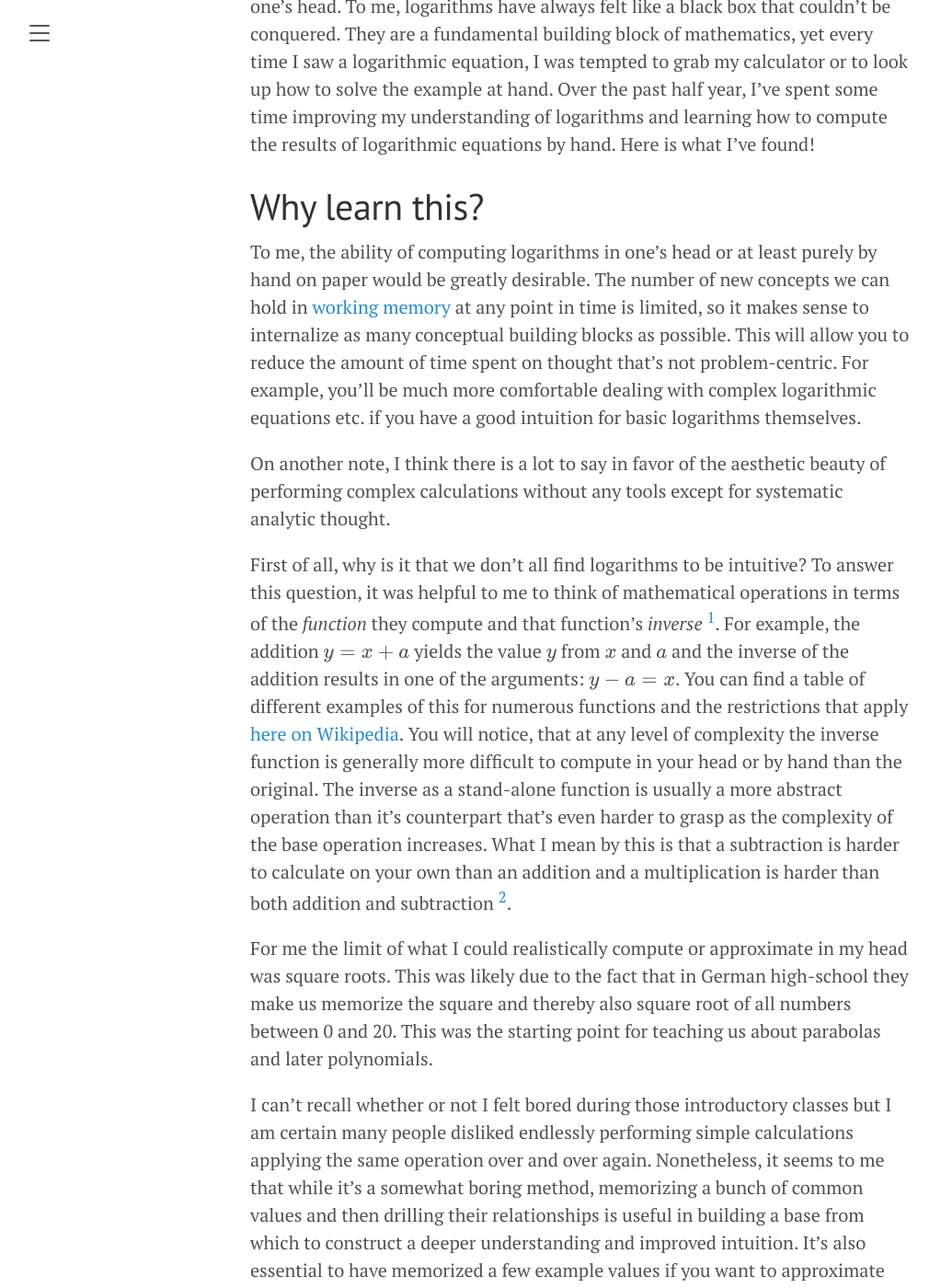
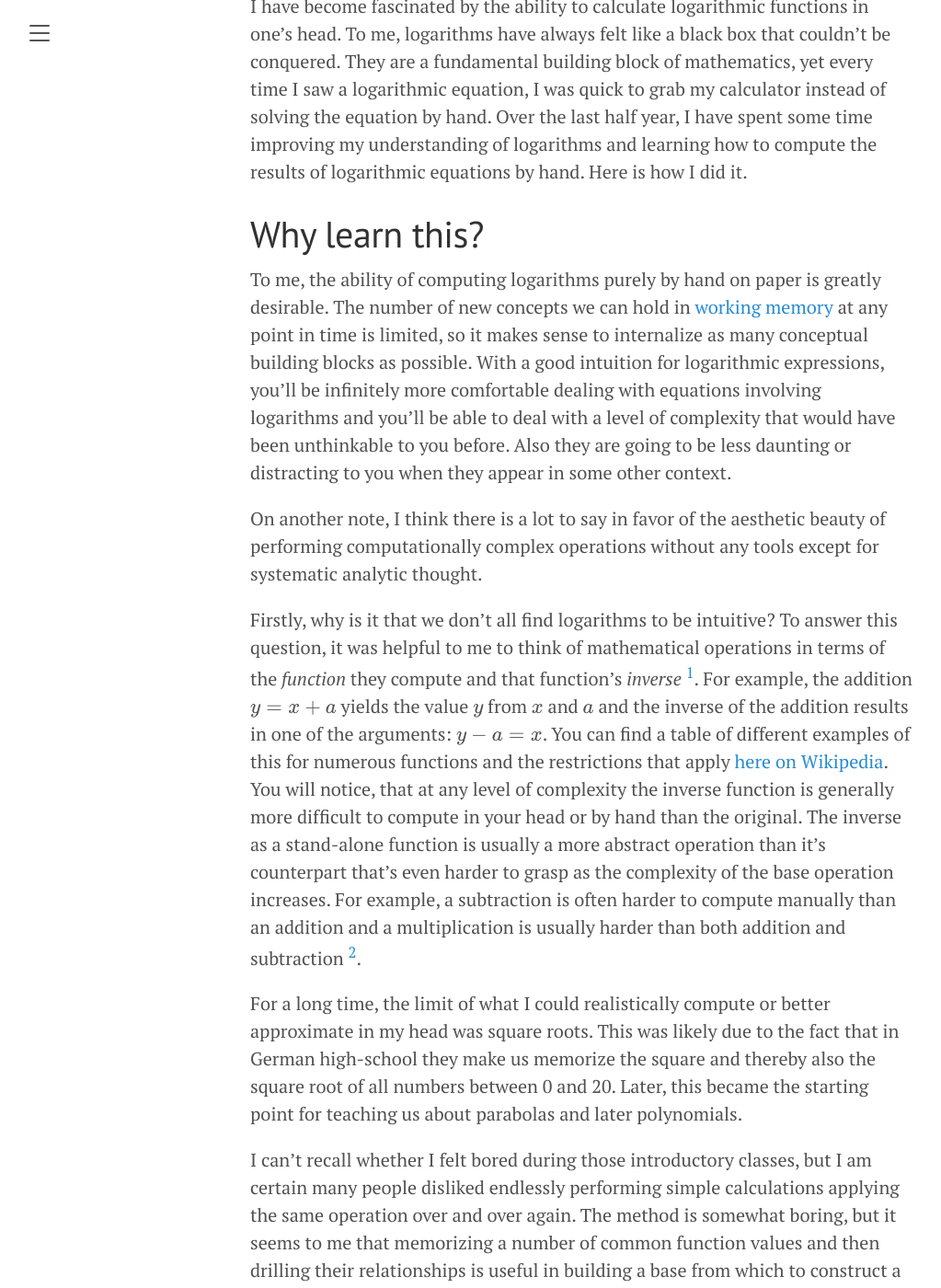
Before and after one commit to vincentbernat/thass0.github.io, a Jekyll site: the page built from _posts/2023-08-23-computing-logarithms-manually.md, in a window 1280 px wide and 1400 px high, scrolled down 510 px. Shown: the whole window at 92% size, without its empty margins (8-1031 px from the left). Built offline with Jekyll 4.4.1, drawn with Linux system fonts in a browser that asks for light colours; formulas are drawn with MathJax 3; some of the changed text lies outside the part shown.

Commit message:
Improve language and explanations

```diff
--- a/_posts/2023-08-23-computing-logarithms-manually.md
+++ b/_posts/2023-08-23-computing-logarithms-manually.md
@@ -4,39 +4,43 @@ title: Learning some more logarithms
 ---
 
 <div class="message">
-This post was originally inspired by <a href="https://two-wrongs.com/learning-some-logarithms.html">learning some logarithms</a> by kqr. Just like his post it's about excitement and discovery, and I hope to present some of the knowledge I've gathered in an approachable way. Some parts get quite math-heavy, but they are not meant to be a formally rigid study of the topics at hand. Rather their purpose is to be practical and insightful.
+This post was originally inspired by <a href="https://two-wrongs.com/learning-some-logarithms.html">learning some logarithms</a> by kqr. Just like his post it's about the excitement of discovery, and I hope to present some of the knowledge that I have gathered in an approachable way. Some parts are quite math-heavy, but they are not meant to be a formally rigid study of the topics at hand. Rather their purpose is to be insightful and practical.
 </div>
 
-I have become fascinated by the ability to calculate logarithmic functions in one's head. To me, logarithms have always felt like a black box that couldn't be conquered. They are a fundamental building block of mathematics, yet every time I saw a logarithmic equation, I was tempted to grab my calculator or to look up how to solve the example at hand. Over the past half year, I've spent some time improving my understanding of logarithms and learning how to compute the results of logarithmic equations by hand. Here is what I've found!
+I have become fascinated by the ability to calculate logarithmic functions in one's head. To me, logarithms have always felt like a black box that couldn't be conquered. They are a fundamental building block of mathematics, yet every time I saw a logarithmic equation, I was quick to grab my calculator instead of solving the equation by hand. Over the last half year, I have spent some time improving my understanding of logarithms and learning how to compute the results of logarithmic equations by hand. Here is how I did it.
 
 # Why learn this?
 
-To me, the ability of computing logarithms in one's head or at least purely by hand on paper would be greatly desirable. The number of new concepts we can hold in [working memory](https://en.wikipedia.org/wiki/The_Magical_Number_Seven,_Plus_or_Minus_Two) at any point in time is limited, so it makes sense to internalize as many conceptual building blocks as possible. This will allow you to reduce the amount of time spent on thought that's not problem-centric. For example, you'll be much more comfortable dealing with complex logarithmic equations etc. if you have a good intuition for basic logarithms themselves.
+To me, the ability of computing logarithms purely by hand on paper is greatly desirable. The number of new concepts we can hold in [working memory](https://en.wikipedia.org/wiki/The_Magical_Number_Seven,_Plus_or_Minus_Two) at any point in time is limited, so it makes sense to internalize as many conceptual building blocks as possible. With a good intuition for logarithmic expressions, you'll be infinitely more comfortable dealing with equations involving logarithms and you'll be able to deal with a level of complexity that would have been unthinkable to you before. Also they are going to be less daunting or distracting to you when they appear in some other context.
 
-On another note, I think there is a lot to say in favor of the aesthetic beauty of performing complex calculations without any tools except for systematic analytic thought.
+On another note, I think there is a lot to say in favor of the aesthetic beauty of performing computationally complex operations without any tools except for systematic analytic thought.
 
-First of all, why is it that we don't all find logarithms to be intuitive? To answer this question, it was helpful to me to think of mathematical operations in terms of the *function* they compute and that function's *inverse* [^3]. For example, the addition $y = x + a$ yields the value $y$ from $x$ and $a$ and the inverse of the addition results in one of the arguments: $y - a = x$. You can find a table of different examples of this for numerous functions and the restrictions that apply [here on Wikipedia](https://en.wikipedia.org/wiki/Inverse_function#Standard_inverse_functions). You will notice, that at any level of complexity the inverse function is generally more difficult to compute in your head or by hand than the original. The inverse as a stand-alone function is usually a more abstract operation than it's counterpart that's even harder to grasp as the complexity of the base operation increases. What I mean by this is that a subtraction is harder to calculate on your own than an addition and a multiplication is harder than both addition and subtraction [^1].
+Firstly, why is it that we don't all find logarithms to be intuitive? To answer this question, it was helpful to me to think of mathematical operations in terms of the *function* they compute and that function's *inverse* [^3]. For example, the addition $y = x + a$ yields the value $y$ from $x$ and $a$ and the inverse of the addition results in one of the arguments: $y - a = x$. You can find a table of different examples of this for numerous functions and the restrictions that apply [here on Wikipedia](https://en.wikipedia.org/wiki/Inverse_function#Standard_inverse_functions). You will notice, that at any level of complexity the inverse function is generally more difficult to compute in your head or by hand than the original. The inverse as a stand-alone function is usually a more abstract operation than it's counterpart that's even harder to grasp as the complexity of the base operation increases. For example, a subtraction is often harder to compute manually than an addition and a multiplication is usually harder than both addition and subtraction [^1].
 
-For me the limit of what I could realistically compute or approximate in my head was square roots. This was likely due to the fact that in German high-school they make us memorize the square and thereby also square root of all numbers between 0 and 20. This was the starting point for teaching us about parabolas and later polynomials.
+For a long time, the limit of what I could realistically compute or better approximate in my head was square roots. This was likely due to the fact that in German high-school they make us memorize the square and thereby also the square root of all numbers between 0 and 20. Later, this became the starting point for teaching us about parabolas and later polynomials.
 
-I can't recall whether or not I felt bored during those introductory classes but I am certain many people disliked endlessly performing simple calculations applying the same operation over and over again. Nonetheless, it seems to me that while it's a somewhat boring method, memorizing a bunch of common values and then drilling their relationships is useful in building a base from which to construct a deeper understanding and improved intuition. It's also essential to have memorized a few example values if you want to approximate the values of complex functions in a timely manner without using a computer.
+I can't recall whether I felt bored during those introductory classes, but I am certain many people disliked endlessly performing simple calculations applying the same operation over and over again. The method is somewhat boring, but it seems to me that memorizing a number of common function values and then drilling their relationships is useful in building a base from which to construct a deeper understanding and improved intuition. It's also essential to have memorized a few examples if you want to approximate the values of complex functions in a timely manner without using a calculator.
 
-The same approach was used before that for addition, subtraction, multiplication and division. The general idea was introduced and then it was  drilled for a while to get a feel for it. This is definitely not the ultimate learning strategy and better methods of internalizing concepts are used everywhere outside of public schools [^2], but it highlights the importance of getting to a place where one doesn't need to think about the basic operations anymore. They are just there in your head, right at your disposal. The goal is to **minimize the amount of time spent on thought that's not central to the problem at hand**.
+Earlier on, they used the same approach for addition, subtraction, multiplication, and division. The general idea was introduced first, and then it was drilled for a while to get a feel for it. This is definitely not the ultimate learning strategy, and better methods of internalizing concepts are used everywhere outside public schools [^2]. But it highlights the importance of getting to a place where one doesn't need to think about the basic operations anymore. They are just there in your head, right at your disposal.
 
-For example, what's the square root of $17$? Not knowing how to algorithmically compute the best approximation of $\sqrt{17}$, we can make a pretty good *intuitive* guess by relying on our knowledge of square roots. We memorized that $\sqrt{16} = 4$, that the square of the next integer after $4$ is $5^2 = 25$ and that the function $f(x) = x^2$ is continuous. Based on this knowledge we're instantly able to say that $\sqrt{17}$ must be somewhere in the lower part of the interval $[4, 5]$. This gets us most of the way there but let's continue. To improve our guess without doing any time-consuming trying-out, we can approximate $f(x)$ for $4 \leq x \leq 5$ as a linear function. Based on this, we can conclude that since $25 - 16 = 9$ and $\sqrt{25} - \sqrt{16} = 5 - 4 = 1$, $\sqrt{17} = \sqrt{16 + 1} \approx 4 + \frac{1}{9}$. All of these calculations can be easily performed in one's head or quickly be scribbled down on a piece of paper. The figure below illustrates what I have just explained. Again, note this doesn't involve any calculates that are difficult to perform manually.
+For example, what's the square root of $17$? Not knowing how to algorithmically compute the best approximation of $\sqrt{17}$, we can make a pretty good *intuitive* guess by relying on our knowledge of square roots. We memorized that $\sqrt{16} = 4$, that the square of the next integer after $4$ is $5^2 = 25$ and that the function $f(x) = x^2$ is continuous. Based on this knowledge, we can quickly say that $\sqrt{17}$ must be somewhere in the lower part of the interval $[4, 5]$.
+
+This gets us pretty far, but let's continue. To improve our guess without spending any time on (generally) random guesses, we can approximate $f(x)$ for $4 \leq x \leq 5$ as a linear function. Based on this, we can conclude that since $25 - 16 = 9$ and $\sqrt{25} - \sqrt{16} = 5 - 4 = 1$, $\sqrt{17} = \sqrt{16 + 1} \approx 4 + \frac{1}{9}$. All of these calculations can be easily performed in one's head or quickly be scribbled down on a piece of paper. The figure below illustrates what I have just explained. Again, note this doesn't involve any calculates that are difficult to perform manually.
 
 ![Figure 1: approximating square roots]({{ '/public/figures/example-approximate-square-root.png' | absolute_path }})
 
-I hope that you see why this is so exciting! By pure memorization of a few example values and by internalizing the relationships of the operations we need by drilling them, it's possible to make very fast guesses about otherwise complex computations. To prove my point, let's find out how close we got. $4 + \frac{1}{9} \approx 4.111$ and $\sqrt{17} \approx 4.123$: our guess was off by only $0.012$. Imagine if you could approximate something like $log_{10}(64)$ just as quickly!
+I hope that you see why this is so exciting! By pure memorization of a few example values and by internalizing the relationships of the operations we need by drilling them, it's possible to make very fast guesses about otherwise complex computations. To prove my point, let's find out how close we got. $4 + \frac{1}{9} \approx 4.111$ and $\sqrt{17} = 4.123$: our guess was off by only $0.012$. Imagine if you could approximate something like $log_{10}(64)$ just as quickly!
 
 
 # Powers, roots and logarithms
 
-There is [some confusion](https://math.stackexchange.com/questions/3693149/isnt-square-root-a-bit-like-log) as to what the relationship between powers, roots and logarithms is. The operations we use more often than exponentiation, that is addition and multiplication are both commutative. This means that $a + b = b + a$ and $a \cdot b = b \cdot a$: we can exchange the sequence of the operands freely. That is not the case for powers. Generally, $a^b$ doesn't necessary have to be the same as  $b^a$. In fact there are only [two distinct numbers n and m](https://keith-mcnulty.medium.com/only-one-pair-of-distinct-integers-satisfy-this-equation-76ea45469a96) that fulfill the requirement that $n^m = m^n$ which are $2^4 = 4^2 = 16$.
+There is [some confusion](https://math.stackexchange.com/questions/3693149/isnt-square-root-a-bit-like-log) as to what the relationship between powers, roots and logarithms is. Some common operations such as addition and multiplication are commutative, unlike exponentiation, which is not. Commutativity means that $a + b = b + a$ and $a \cdot b = b \cdot a$: we can exchange the sequence of the operands freely. That is not the case for powers. Generally, $a^b$ isn't the same as $b^a$ [^9]. We can show that exponentiation cannot be commutative by choosing an example that doesn't fulfill this property: $3^4 = 81 \neq 4^3 = 64$.
 
-The fact that [exponentiation is not commutative](https://en.wikipedia.org/wiki/Commutative_property#Division,_subtraction,_and_exponentiation) leads to it having two inverse operations: the nth-root and the logarithm. This may seem surprising since we're so used to commutative operations like addition and multiplication that have only a single inverse operation.
+[TODO: Improve the following three paragraphs.]
 
-If way say that $x = b^n$, then the nth-root is defined as $b = \sqrt[n]{x}$. A sentence that describes what's happening here declaratively might so as follows: "the nth-root of a number x yields the base b, such that b to the power of n is equal to x". This can also be phrased as a question were the result value of the nth-root is seen as the answer to that question: "what's be base b such that b to the power of n is equal to x?".
+The fact that [exponentiation is not commutative](https://en.wikipedia.org/wiki/Commutative_property#Division,_subtraction,_and_exponentiation) makes it possible to define: the nth-root and the logarithm. This may seem surprising since we're so used to commutative operations like addition and multiplication that have only a single inverse operation.
+
+If way say that $x = b^n$, then the nth-root is defined as $b = \sqrt[n]{x}$. A sentence that describes what's happening here declaratively might go as follows: "the nth-root of a number x is the base b, such that b to the power of n is equal to x". This can also be phrased as a question were the result value of the nth-root is seen as the answer to that question: "what's be base b such that b to the power of n is equal to x?".
 
 Given the two variables of the exponentiation $x$ and $n$, the roots yields the third one $b$. Accordingly, the logarithm, which is just the other inverse function for powers, yields the other parameter $n$ from $x$ and $b$: $log_b(x) = n$. The fitting questing would be: "what's the exponent n of b such that b to the power of n is equal to x?". As you can see, the question describing the operation has exactly the same structure with a different sequence. The part that's hard to think here is the "such that" part of the question. We basically have to think in reverse to answer the it. That's the difficulty of inverse functions.
 
@@ -44,22 +48,27 @@ I'd also like to share a figure that helped me improve my understanding of the r
 
 ![Relationship between powers, roots and logarithms]({{ '/public/figures/relationship-power-root-logarithm.png' | absolute_path}})
 
-It stems from a German mathematics textbook from 1997 called Handbuch Mathematik [^5] which translates to <i>Handbook Mathematics</i>. The caption reads <i>Relationship between power, root and logarithm or between value of power, base and exponent</i>. I added the context about this figure's origin to make this part more memorable because this triangular relationship is key. [This answer](https://math.stackexchange.com/a/165225) on Stack Exchange builds on the same idea to suggest an alternative notation for powers, roots and logarithms that emphasizes this relationship.
+It stems from a German mathematics textbook from 1997 called Handbuch Mathematik [^5] which translates to <i>Handbook Mathematics</i>. The caption reads: "<i>Relationship between power, root and logarithm or between value of power, base and exponent</i>". This figure illustrates the *triangular relationship* between the three functions, which is key. The same idea is used in [this answer on Stack Exchange](https://math.stackexchange.com/a/165225) to suggest an alternative notation for powers, roots, and logarithms that emphasizes this relationship.
 
 # Definition of logarithms
 
-Say we have an exponentiation $y = b^x$ where $y$, $b$ and $x$ are real numbers with the additional constraint that $b$ must be positive. If the values of $y$ and $b$ are known, the logarithm of $y$ to the base $b$ gives us the missing value $x$. It is written as $x = log_b(y)$. The following identities can be derived from this definition[^6]:
+Say we have an exponentiation $x = b^y$ where $y$, $b$ and $x$ are real numbers with the additional constraint that $b$ must be positive and $b \neq 1$. Then, the logarithm of $x$ to the base $b$ [is defined as](https://www.alamo.edu/contentassets/3c031ab72f3d4dbda979bc9e66d11634/exponential/math1414-logarithmetic-functions.pdf "Definition of the logarithmic function as given by Crystal Hull")
+
+$$log_b(x) = y ~~ \Leftrightarrow ~~ b^y = x\text{.}$$
+
+In the exponentiation $x = b^y$, if we know $x$ and  $b$, the logarithm of $x$ to the base $b$ gives us the missing exponent. From this definition we get the following identities [^6]:
 
 $$\text{(1)} ~~~ x = b^{log_b(x)} ~~~~~~ \text{(2)} ~~~ x = log_b({b^x})\text{.}$$
 
-Both of these are very important. Ideally, you'd want them to come to mind every time you're looking to solve a logarithmic equation. While they represent the basic relationships of logarithms, their *reverseness* makes them difficult to think about already.
+Both of these are crucial. Ideally, you'd want them to come to mind every time you're looking to solve a logarithmic equation. While they represent fundamental relationships of the logarithmic and exponential form, their *reverseness* makes them difficult to think about.
 
-Let's start by digesting $x = b^{log_b(x)}$. To break up the equation, we'll name the logarithm in the exponent $a = log_b(x)$. This means that, $a$ is the exponent to the base $b$ such that $b^a = x$. With this step of indirection, it's easy to see why the equation must be true. It can be described a bit like this: "Raise $b$ to the power $a$ of $b$ that fulfills the property that $b^a = x$.".
+Let's start by digesting $x = b^{log_b(x)}$. To break up the equation, we'll name the logarithm in the exponent $a = log_b(x)$. This means that, $a$ is the exponent to the base $b$ such that $b^a = x$. With this step of indirection, it's easy to see why the equation must be true. Think of it like this: "Raise $b$ to the power $a$ of $b$, which fulfills the property that $b^a = x$.".
 
-The second equation $x = log_b(b^x)$ is even easier to understand. I like to ask myself the question: "What's the exponent $x$ to the base $b$, such that $b^x = b^x$? It's $x$!".
+The second equation $x = log_b(b^x)$ is easier to understand. I like to ask myself the question: "What's the exponent $x$ to the base $b$, such that $b^x = b^x$? It's $x$!".
 
-Based on this we are also able to induce the values of a few logarithmic expressions. For example what is the value of $log_a(a)$?
-based on the laws of exponents, we can rewrite this as $log_a(a^1)$ or as $log_a(a^x)$ where $x = 1$. Now, it's obvious from the second identity that the answer is 1. The same approach works for $log_a(1)$. Rewriting this the same way by substituting $a^0$ for $1$ gives us $log_a(a^0) = 0$.
+Based on this knowledge, we are also able to induce the values of a few logarithmic expressions. For example, what is the value of $log_a(a)$? Since $a = a^1$, we can rewrite this as $log_a(a^1)$ or equally $log_a(a^x)$ with $x = 1$. Now, it's obvious from the second identity that the answer is 1. The same approach of relying on the laws of exponents works for $log_a(1)$. Rewriting this the same way by substituting $a^0$ for $1$ gives us $log_a(a^0) = 0$.
+
+[TODO: Continue improving language here.]
 
 ## Multiplication as addition
 
@@ -337,5 +348,7 @@ Just writing this, I am filled with a rush of excitement and awe. Now let's chec
 
 [^8]: Abelson, H., Sussman, G. J., & Sussman, J. (1996). <cite>Structure and Interpretation of Computer Programs</cite> (2nd ed.). Mit Press. 1.2.3 Orders of Growth
 
+[^9]: In fact there are only [two distinct numbers n and m](https://keith-mcnulty.medium.com/only-one-pair-of-distinct-integers-satisfy-this-equation-76ea45469a96) that fulfill the requirement that $n^m = m^n$ which are $2^4 = 4^2 = 16$.
+
 <!--  LocalWords:  frac Cornelsen Mit nd Sussman
  -->
```
Also changed, not shown: other parts of _posts/2023-08-23-computing-logarithms-manually.md (+2 -0 lines).
